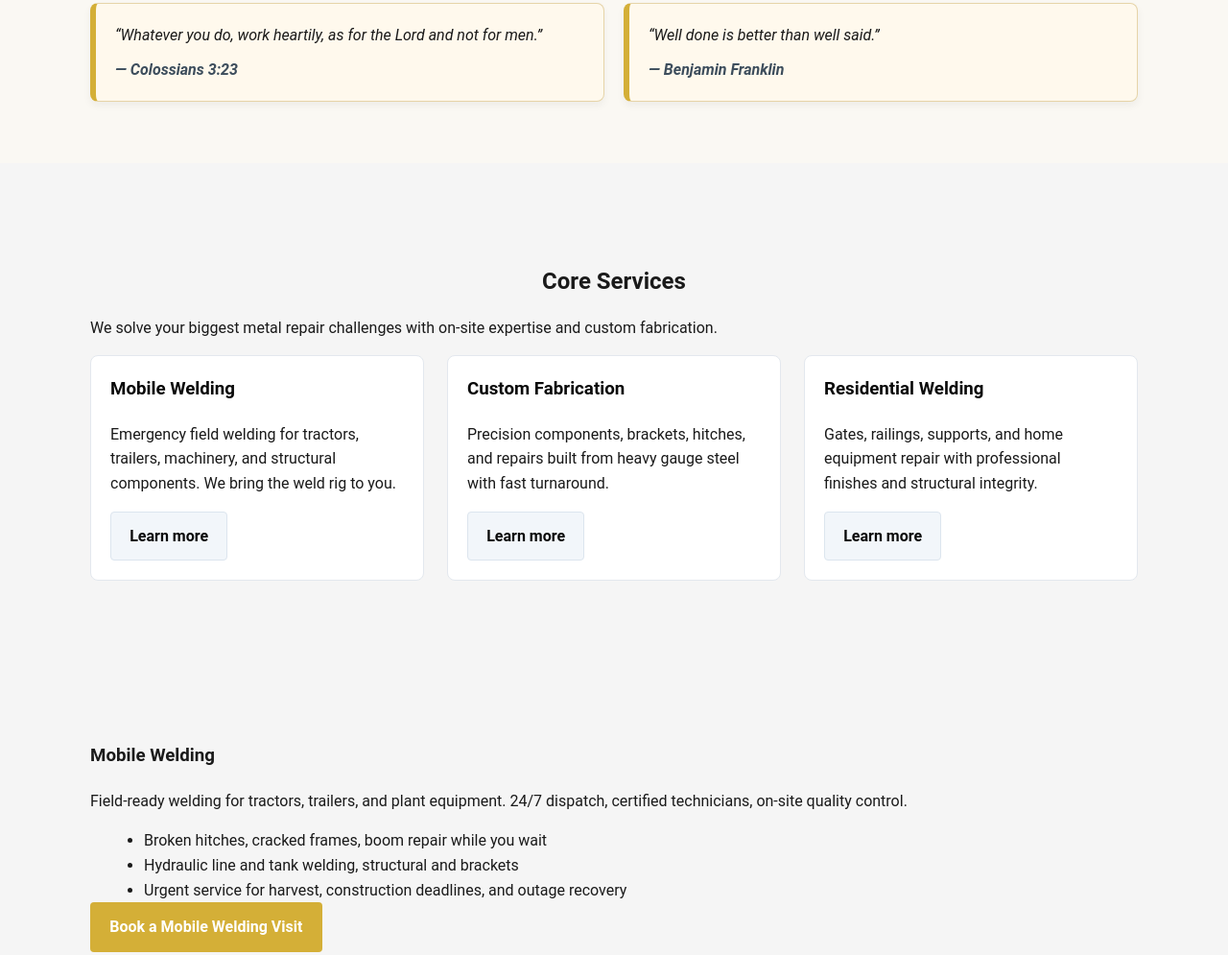
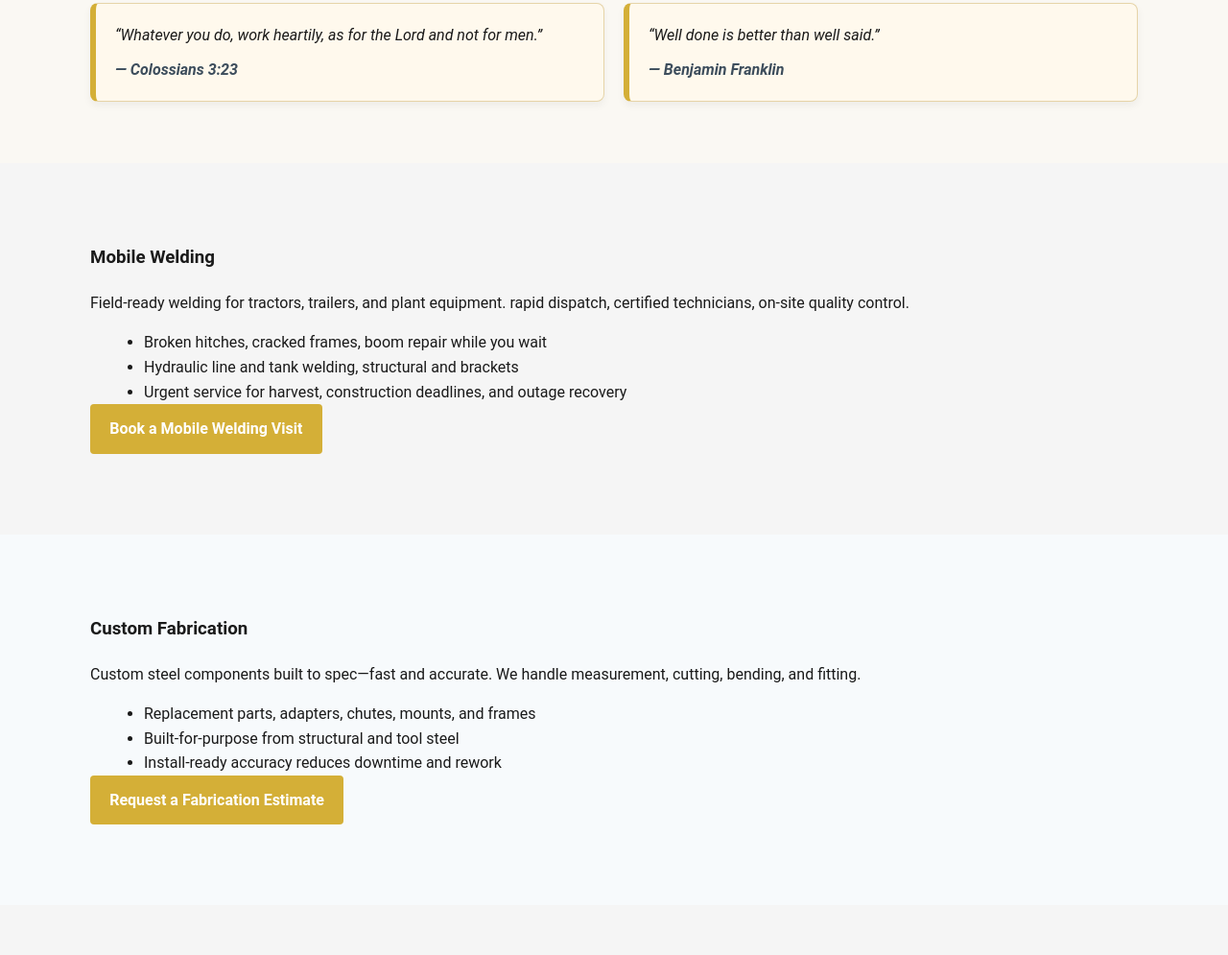
Before and after one commit to Douglas4739/Christensen-Custom-Fabrications, a plain HTML site: page index.html in a window 1280 px wide. Shown: the part 2571-3566 px from the top of the page at 96% size. Drawn offline with Linux system fonts and the light colour scheme.

Commit message:
customer revisions; nix Core Services

```diff
--- a/index.html
+++ b/index.html
@@ -100,34 +100,11 @@
       </article>
     </div>
   </section>
-  <section id="services" class="services">
-    <div class="container">
-      <h2>Core Services</h2>
-      <p>We solve your biggest metal repair challenges with on-site expertise and custom fabrication.</p>
-      <div class="grid-3">
-        <article class="service-card">
-          <h3>Mobile Welding</h3>
-          <p>Emergency field welding for tractors, trailers, machinery, and structural components. We bring the weld rig to you.</p>
-          <a class="btn btn-tertiary" href="#service-mobile">Learn more</a>
-        </article>
-        <article class="service-card">
-          <h3>Custom Fabrication</h3>
-          <p>Precision components, brackets, hitches, and repairs built from heavy gauge steel with fast turnaround.</p>
-          <a class="btn btn-tertiary" href="#service-fabrication">Learn more</a>
-        </article>
-        <article class="service-card">
-          <h3>Residential Welding</h3>
-          <p>Gates, railings, supports, and home equipment repair with professional finishes and structural integrity.</p>
-          <a class="btn btn-tertiary" href="#service-residential">Learn more</a>
-        </article>
-      </div>
-    </div>
-  </section>
 
   <section id="service-mobile" class="service-detail">
     <div class="container">
       <h3>Mobile Welding</h3>
-      <p>Field-ready welding for tractors, trailers, and plant equipment. 24/7 dispatch, certified technicians, on-site quality control.</p>
+      <p>Field-ready welding for tractors, trailers, and plant equipment. rapid dispatch, certified technicians, on-site quality control.</p>
       <ul>
         <li>Broken hitches, cracked frames, boom repair while you wait</li>
         <li>Hydraulic line and tank welding, structural and brackets</li>
```
